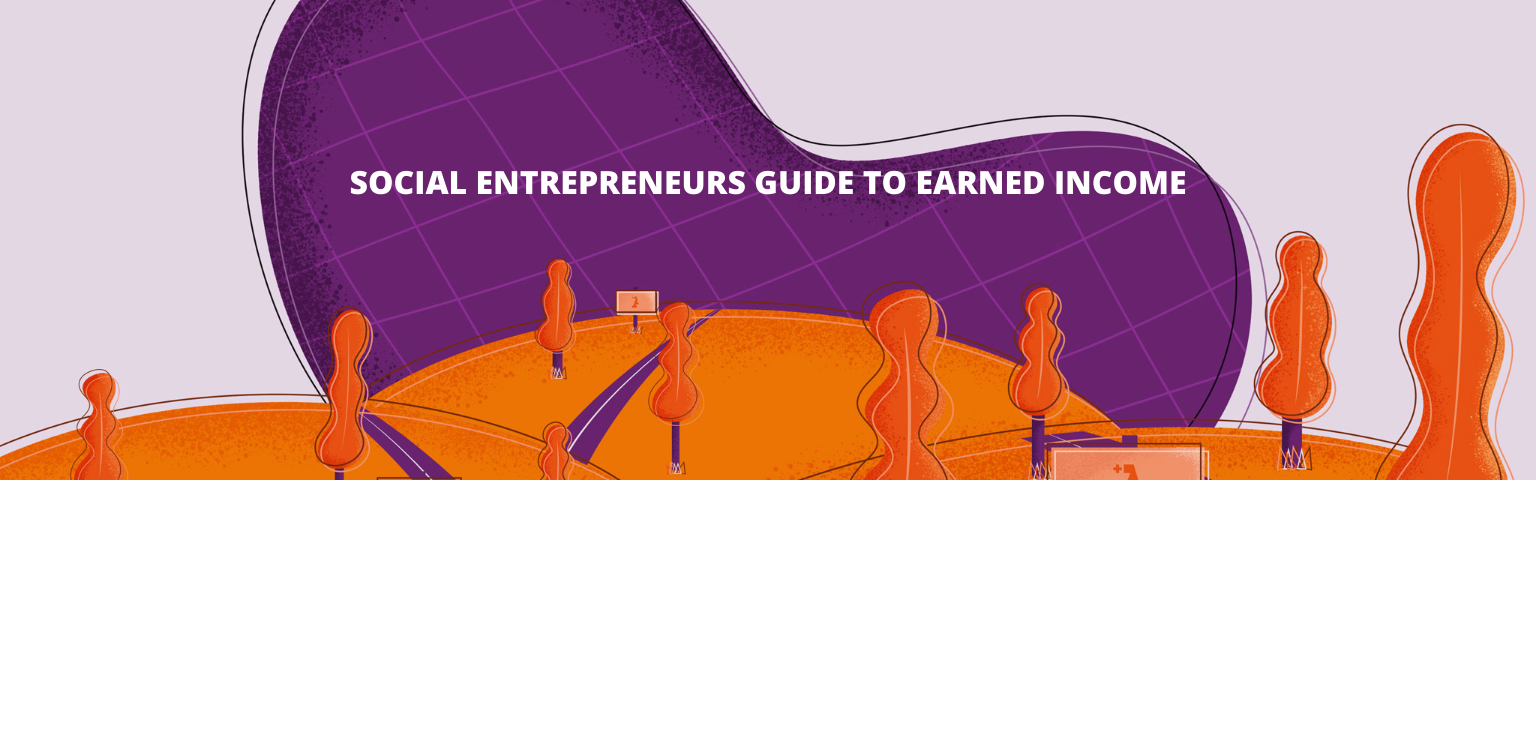
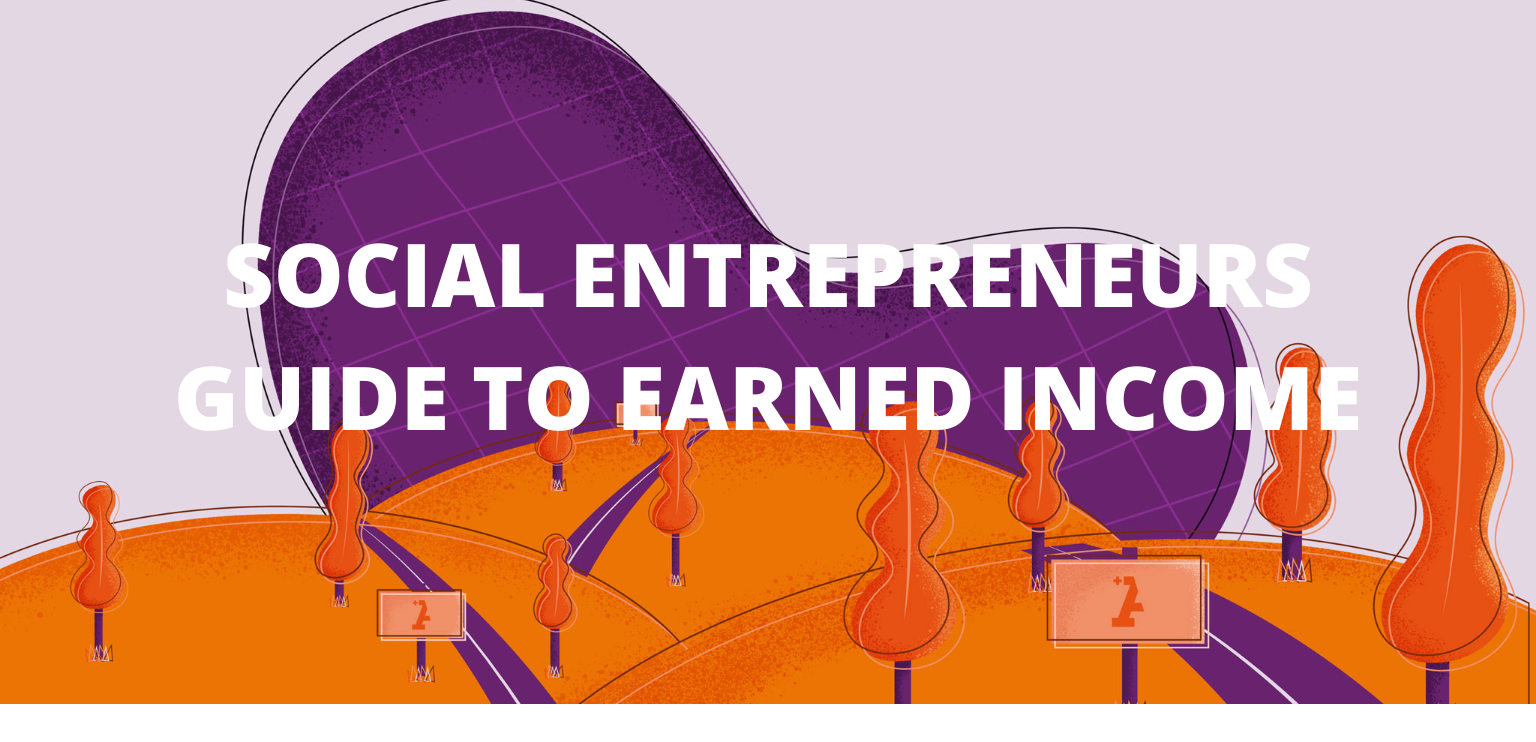
Before and after one commit to plusacumen/social-entrepreneurs-roadmap-microsite, a plain HTML site: page index.html in a window 1536 px wide. Drawn offline with nearby package versions, Linux system fonts and the light colour scheme.

Commit message:
Reworked margins and font-size for hero section

```diff
--- a/css/main.css
+++ b/css/main.css
@@ -365,3 +365,83 @@ blockquote {
    .r1c4 {
 
    }*/
+
+
+/* Mobile First Media Queries */
+
+      /* Small devices (landscape phones, 576px and up) */
+      @media (min-width: 576px) {
+        .pa-hero__image {
+            height: 24em;
+        }
+
+        .pa-hero__title-container {
+            margin-top: 6.5em;
+        }
+
+        .pa-hero__title {
+            margin: 1.5em;
+        }
+      }
+
+      /* Medium devices (tablets, 768px and up) */
+      @media (min-width: 768px) {
+        .pa-hero__image {
+            height: 24em;
+        }
+
+        .pa-hero__title-container {
+            margin-top: 6.5em;
+        }
+
+        .pa-hero__title {
+            margin: 1.5em;
+        }
+      }
+
+      /* Large devices (desktops, 992px and up) */
+      @media (min-width: 992px) {
+        .pa-hero__image {
+            height: 24em;
+        }
+
+        .pa-hero__title-container {
+            margin-top: 2.5em;
+        }
+
+        .pa-hero__title {
+            font-size: 3.5em;
+            margin: 1.5em;
+        }
+
+      }
+      /* X-Large devices (desktops, 1200px and up) */
+      @media (min-width: 1200px)  {
+        .pa-hero__image {
+            height: 44em;
+        }
+
+        .pa-hero__title-container {
+            margin-top: 6.0em;
+        }
+
+        .pa-hero__title {
+            font-size: 5em;
+            margin: 1.5em;
+        }
+      }
+
+      @media (min-width: 1440px)  {
+        .pa-hero__image {
+            height: 44em;
+        }
+
+        .pa-hero__title-container {
+            margin-top: 5.0em;
+        }
+
+        .pa-hero__title {
+            font-size: 5.5em;
+            margin: 1.5em;
+        }
+      }
```
